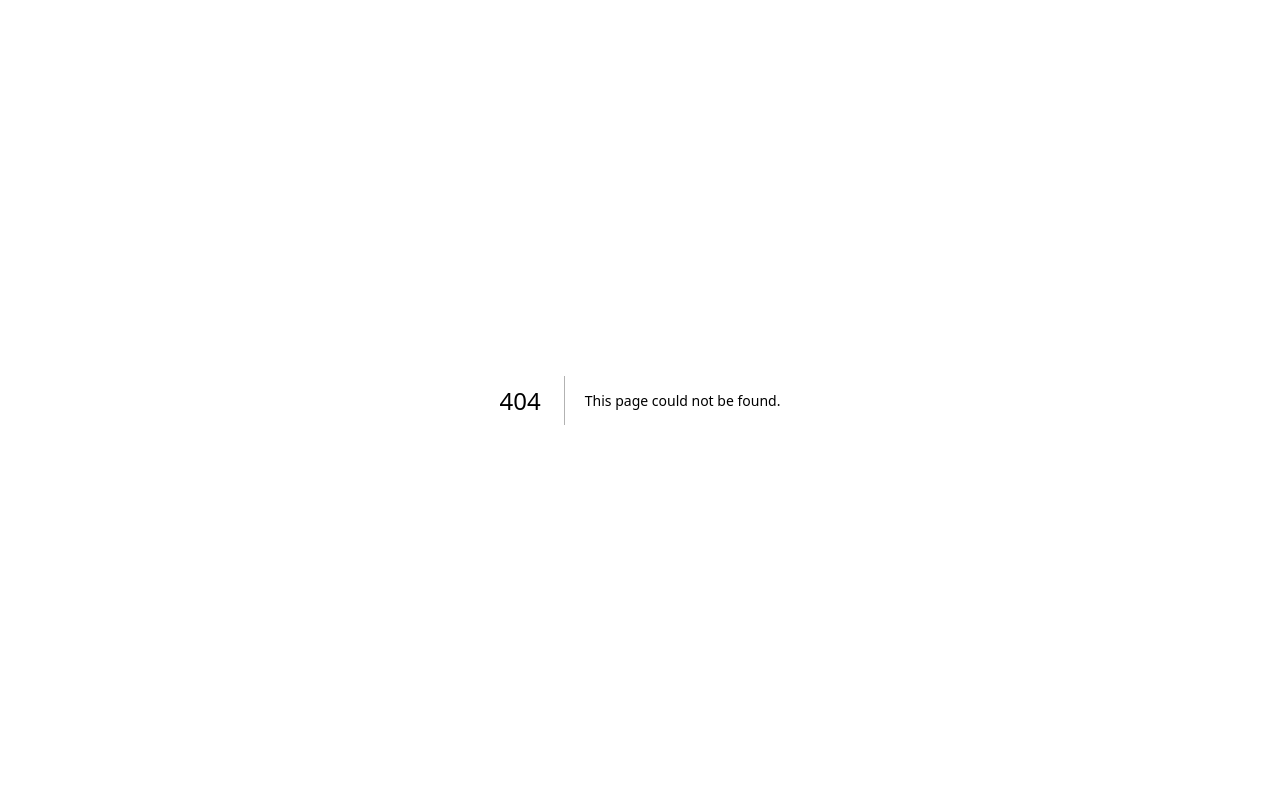
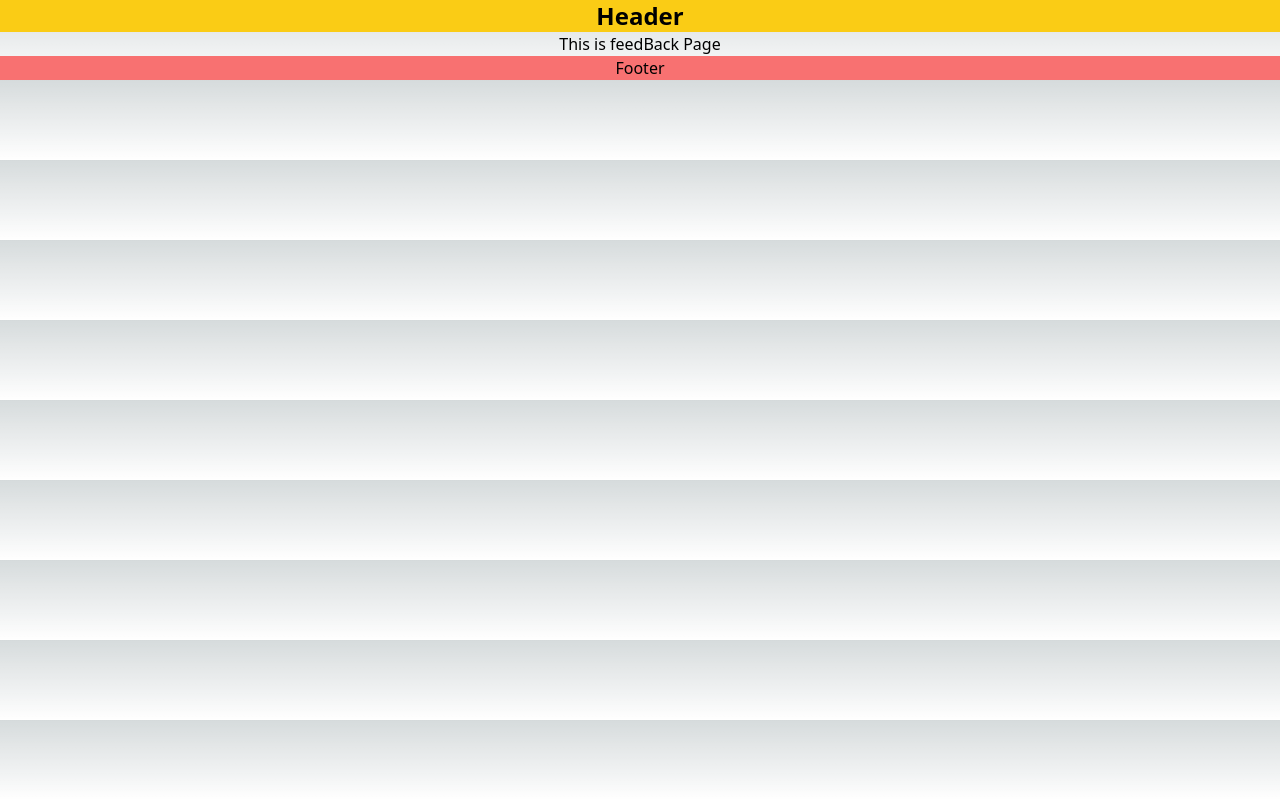
Before and after one commit to alrakib1/exploring-next-js, a Next.js app: page /feedback in a window 1280 px wide. Before the commit this address had no page. Built offline with nearby package versions, Linux system fonts and the light colour scheme.

Commit message:
explored basic common layout

```diff
--- /dev/null
+++ b/src/app/(withlayout)/feedback/page.js
@@ -0,0 +1,11 @@
+import React from 'react';
+
+const FeedBackPage = () => {
+    return (
+        <div>
+            <h3>This is feedBack Page</h3>
+        </div>
+    );
+};
+
+export default FeedBackPage;
--- /dev/null
+++ b/src/app/(withlayout)/layout.js
@@ -0,0 +1,13 @@
+import "../../app/globals.css";
+
+const Layout = ({ children }) => {
+  return (
+    <div className="text-center">
+      <h3 className="text-2xl font-semibold bg-yellow-400">Header</h3>
+      {children}
+      <h4 className="bg-red-400">Footer</h4>
+    </div>
+  );
+};
+
+export default Layout;
--- /dev/null
+++ b/src/app/(withlayout)/rakib/page.js
@@ -0,0 +1,11 @@
+import React from 'react';
+
+const MyPage = () => {
+    return (
+        <div>
+            <h1>This is my page</h1>
+        </div>
+    );
+};
+
+export default MyPage;
```
Also changed, not shown: 1 other file (tests, documents, lock files or other folders).
